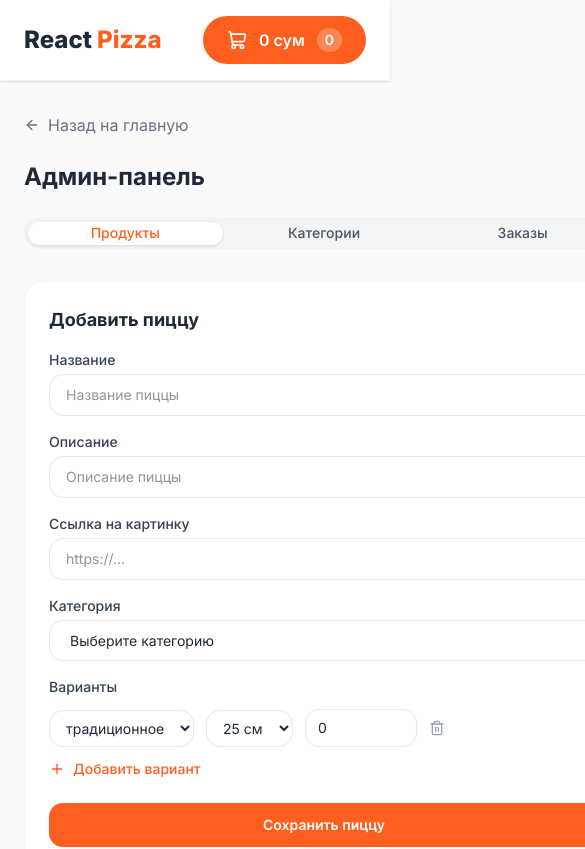
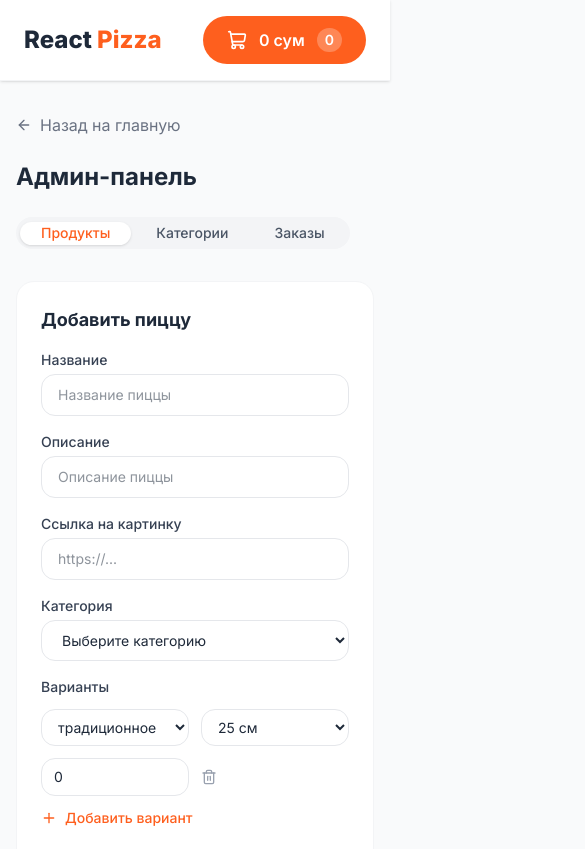
Before and after one commit to Zokajan1984/react-pizza-shop, a Next.js app: page /admin in a window 390 px wide. Shown: the top 849 px of the page, 585 px wide, since content can reach past the window. Built offline with nearby package versions, Linux system fonts and the light colour scheme.

Commit message:
Исправлена адаптивность корзины, модалки заказа, категорий и продуктов в админке

```diff
--- a/src/app/admin/page.tsx
+++ b/src/app/admin/page.tsx
@@ -8,10 +8,9 @@ import { AdminProducts } from "@/components/AdminProducts";
 import { AdminOrders } from "@/components/AdminOrders";
 
 export default function AdminPage() {
-  const containerClasses = "max-w-5xl mx-auto px-6 py-8";
-
-  const tabsListClasses =
-    "bg-gray-100 rounded-full p-1 inline-flex gap-1 w-full";
+  const containerClasses =
+    "max-w-5xl mx-auto px-4 sm:px-6 py-8 overflow-x-hidden";
+  const tabsListClasses = "bg-gray-100 rounded-full p-1 flex flex-wrap gap-1";
 
   const tabsTriggerClasses =
     "rounded-full px-5 py-2 text-sm font-medium " +
@@ -33,7 +32,7 @@ export default function AdminPage() {
 
       <h1 className="text-2xl font-bold mb-6">Админ-панель</h1>
 
-      <Tabs defaultValue="products" className="w-150">
+      <Tabs defaultValue="products">
         <TabsList className={tabsListClasses}>
           <TabsTrigger value="products" className={tabsTriggerClasses}>
             Продукты
--- a/src/app/cart/page.tsx
+++ b/src/app/cart/page.tsx
@@ -1,11 +1,11 @@
 "use client";
 
 import { useState } from "react";
+import Link from "next/link";
+import { ArrowLeft } from "lucide-react";
 import { useCartStore } from "@/store/useCartStore";
 import { doughLabelsShort } from "@/components/PizzaCard";
 import { OrderModal } from "@/components/OrderModal";
-import Link from "next/link";
-import { ArrowLeft } from "lucide-react";
 
 export default function CartPage() {
   const [isModalOpen, setIsModalOpen] = useState(false);
@@ -16,25 +16,33 @@ export default function CartPage() {
   const removeItem = useCartStore((state) => state.removeItem);
   const totalPrice = useCartStore((state) => state.getTotalPrice());
 
-  const containerClasses = "max-w-3xl mx-auto px-6 py-8";
+  const containerClasses =
+    "max-w-3xl mx-auto px-4 sm:px-6 py-8 overflow-x-hidden";
+
+  const backLinkClasses =
+    "flex items-center gap-2 text-gray-500 " +
+    "hover:text-[#fe5f1e] transition-colors mb-6";
 
   const rowClasses =
-    "flex items-center justify-between py-4 border-b border-gray-100";
+    "flex flex-wrap items-center justify-between " +
+    "gap-3 py-4 border-b border-gray-100 min-w-0";
 
-  const infoClasses = "flex items-center gap-4";
-  const imageClasses = "w-16 h-16 rounded-full object-cover";
+  const infoClasses = "flex items-center gap-4 min-w-0";
+  const imageClasses = "w-16 h-16 rounded-full object-cover shrink-0";
 
-  const titleClasses = "font-semibold";
+  const titleClasses = "font-semibold truncate";
   const paramsClasses = "text-sm text-gray-500";
+
   const counterClasses =
-    "flex items-center gap-3 bg-gray-100 rounded-full px-3 py-1";
+    "flex items-center gap-3 bg-gray-100 rounded-full px-3 py-1 shrink-0";
 
   const counterButtonClasses =
     "w-6 h-6 flex items-center justify-center " +
     "rounded-full bg-[#fe5f1e] text-white font-bold text-sm";
 
   const removeButtonClasses =
-    "ml-4 text-sm text-gray-400 hover:text-red-500 transition-colors";
+    "ml-4 text-sm text-gray-400 hover:text-red-500 " +
+    "transition-colors shrink-0";
 
   const totalClasses =
     "mt-6 flex items-center justify-between text-xl font-bold";
@@ -49,10 +57,7 @@ export default function CartPage() {
   if (items.length === 0) {
     return (
       <main className={containerClasses}>
-        <Link
-          href="/"
-          className="flex items-center gap-2 text-gray-500 hover:text-[#fe5f1e] transition-colors mb-6"
-        >
+        <Link href="/" className={backLinkClasses}>
           <ArrowLeft className="w-4 h-4" />
           Назад на главную
         </Link>
@@ -64,13 +69,11 @@ export default function CartPage() {
 
   return (
     <main className={containerClasses}>
-      <Link
-        href="/"
-        className="flex items-center gap-2 text-gray-500 hover:text-[#fe5f1e] transition-colors mb-6"
-      >
+      <Link href="/" className={backLinkClasses}>
         <ArrowLeft className="w-4 h-4" />
         Назад на главную
       </Link>
+
       <h1 className="text-2xl font-bold mb-4">Корзина</h1>
 
       {items.map((item) => (
@@ -82,7 +85,7 @@ export default function CartPage() {
               className={imageClasses}
             />
 
-            <div>
+            <div className="min-w-0">
               <p className={titleClasses}>{item.title}</p>
               <p className={paramsClasses}>
                 {doughLabelsShort[item.dough]}, {item.size} см
@@ -90,7 +93,7 @@ export default function CartPage() {
             </div>
           </div>
 
-          <div className="flex items-center">
+          <div className="flex items-center flex-wrap gap-2">
             <div className={counterClasses}>
               <button
                 onClick={() => decreaseQuantity(item.id)}
@@ -109,7 +112,7 @@ export default function CartPage() {
               </button>
             </div>
 
-            <span className="ml-4 font-semibold w-24 text-right">
+            <span className="font-semibold w-24 text-right shrink-0">
               {(item.price * item.quantity).toLocaleString("ru-RU")} сум
             </span>
 
--- a/src/components/AdminCategories.tsx
+++ b/src/components/AdminCategories.tsx
@@ -49,7 +49,7 @@ export function AdminCategories() {
 
   async function handleDeleteCategory(id: number) {
     try {
-      await api.delete("/manage?type=category&id=" + id);
+      await api.delete("/manage?type=categry&id=" + id);
       toast.success("Категория удалена");
       loadCategories();
     } catch (error) {
@@ -75,7 +75,7 @@ export function AdminCategories() {
   }
 
   return (
-    <div className="w-150 border border-x p-6 rounded-xl">
+    <div>
       <div className="flex gap-3">
         <input
           type="text"
--- a/src/components/AdminOrders.tsx
+++ b/src/components/AdminOrders.tsx
@@ -87,7 +87,7 @@ export function AdminOrders() {
   }
 
   return (
-    <div className="w-150">
+    <div>
       {orders.map((order) => (
         <div key={order.id} className={cardClasses}>
           <div className={headerRowClasses}>
--- a/src/components/AdminProducts.tsx
+++ b/src/components/AdminProducts.tsx
@@ -162,12 +162,15 @@ export function AdminProducts() {
 
   const formCardClasses = "bg-white border border-gray-100 rounded-2xl p-6";
 
-  const variantRowClasses = "flex items-center gap-3 mt-3";
+  const variantRowClasses =
+    "grid grid-cols-2 sm:flex sm:flex-wrap " +
+    "items-center gap-3 mt-3 min-w-0";
 
   const smallInputClasses =
     "border border-gray-200 rounded-xl " +
     "px-3 py-2 text-sm outline-none " +
-    "focus:border-[#fe5f1e] transition-colors";
+    "focus:border-[#fe5f1e] transition-colors " +
+    "w-full sm:w-auto";
 
   const addButtonClasses =
     "mt-6 w-full bg-[#fe5f1e] hover:bg-[#e2540f] " +
```
